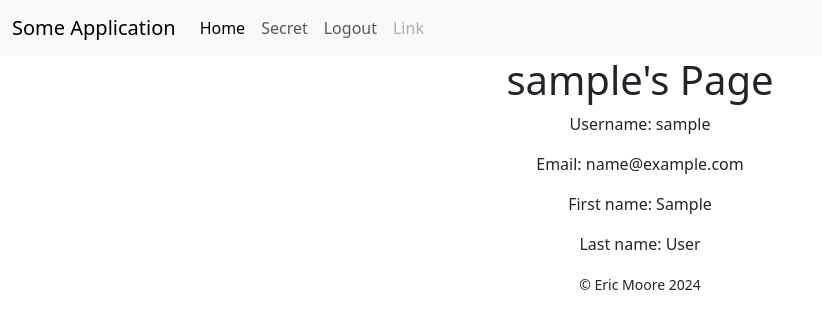
After one commit to ericmoore0709/authentication_authorization, a Flask app: a page that uses templates/user.html in a window 1280 px wide. The commit adds this page. Shown: the top 329 px of the page, without its empty margins (0-822 px from the left). Run offline with Flask 3, Linux system fonts and the light colour scheme; the visitor is signed in with stand-in values (Sample User, id 1); tables that the repository leaves empty hold one stand-in row (values such as "Sample post").

Commit message:
Changed /secret to /users/<username>

```diff
--- a/app.py
+++ b/app.py
@@ -20,14 +20,14 @@ with app.app_context():
 @app.get('/')
 def index():
     if session.get('user'):
-        return redirect('/secret')
+        return redirect('/users/' + session.get('user'))
     return redirect('/register')
 
 
 @app.get('/register')
 def displayRegister():
     if session.get('user'):
-        return redirect('/secret')
+        return redirect('/users/' + session.get('user'))
     form = UserForm()
     return render_template('register.html', form=form)
 
@@ -36,7 +36,7 @@ def displayRegister():
 def processRegister():
     form = UserForm(request.form)
     if form.validate():
-        user: User = User(
+        user = User.register(
             username=form.username.data,
             password=form.password.data,
             email=form.email.data,
@@ -48,7 +48,7 @@ def processRegister():
         db.session.commit()
 
         session['user'] = user.username
-        return redirect('/secret')
+        return redirect('/users/' + user.username)
     else:
         return render_template('register.html', form=form)
 
@@ -56,7 +56,7 @@ def processRegister():
 @app.get('/login')
 def displayLogin():
     if session.get('user'):
-        return redirect('/secret')
+        return redirect('/users/' + session.get('user'))
     form = LoginForm()
     return render_template('login.html', form=form)
 
@@ -73,18 +73,20 @@ def processLogin():
 
         if (attemptedUser):
             session['user'] = attemptedUser.username
-            return redirect('/secret')
+            return redirect('/users/' + attemptedUser.username)
         else:
             return render_template('login.html', form=form, errors=['Credentials invalid. Please try again.'])
     else:
         return render_template('login.html', form=form)
 
 
-@app.get('/secret')
-def displaySecret():
+@app.get('/users/<username>')
+def displayUser(username: str):
     if not session.get('user'):
         return redirect('/register')
-    return render_template('secret.html')
+
+    user: User = User.query.filter_by(username=username).first()
+    return render_template('user.html', user=user)
 
 
 @app.get('/logout')
--- a/models.py
+++ b/models.py
@@ -27,10 +27,10 @@ class User(db.Model):
         return f'User[username={self.username}, email={self.email}]'
 
     @classmethod
-    def register(cls, username: str, password: str):
+    def register(cls, username, email, password, first_name, last_name):
         hashed = bcrypt.generate_password_hash(password)
         hashed_utf8 = hashed.decode('utf8')
-        return cls(username=username, password=hashed_utf8)
+        return cls(username=username, email=email, password=hashed_utf8, first_name=first_name, last_name=last_name)
 
     @classmethod
     def authenticate(cls, username: str, password: str):
--- a/templates/layout/fragments/header.html
+++ b/templates/layout/fragments/header.html
@@ -12,8 +12,8 @@
                     <a class="nav-link active" aria-current="page" href="/">Home</a>
                 </li>
                 {% if 'user' in session %}
-                <li><a href="/secret">Secret</a></li>
-                <li><a href="/logout">Logout</a></li>
+                <li class="nav-item"><a class="nav-link" href={{'/users/' + session['user']}}>Secret</a></li>
+                <li class="nav-item"><a class="nav-link" href="/logout">Logout</a></li>
                 {% endif %}
                 <li class="nav-item">
                     <a class="nav-link disabled" href="#">Link</a>
--- /dev/null
+++ b/templates/user.html
@@ -0,0 +1,10 @@
+{% extends 'layout/base.html' %}
+{% block content %}
+<h1>{{user.username}}'s Page</h1>
+
+<p>Username: {{user.username}}</p>
+<p>Email: {{user.email}}</p>
+<p>First name: {{user.first_name}}</p>
+<p>Last name: {{user.last_name}}</p>
+
+{% endblock %}
```
Also changed, not shown: templates/index.html (deleted, +0 -11 lines).
